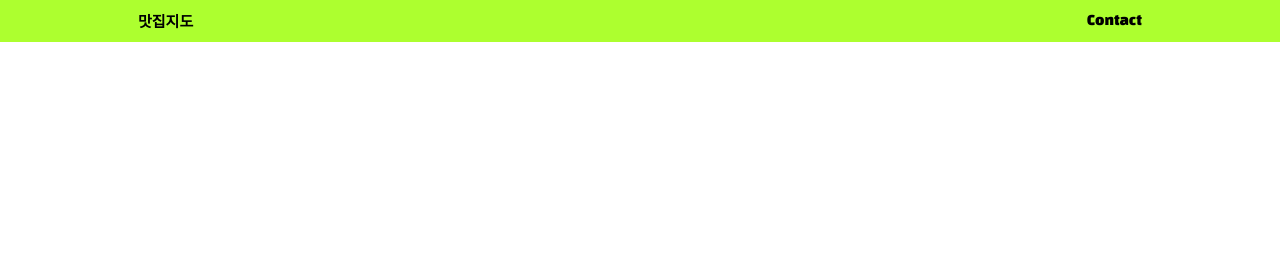
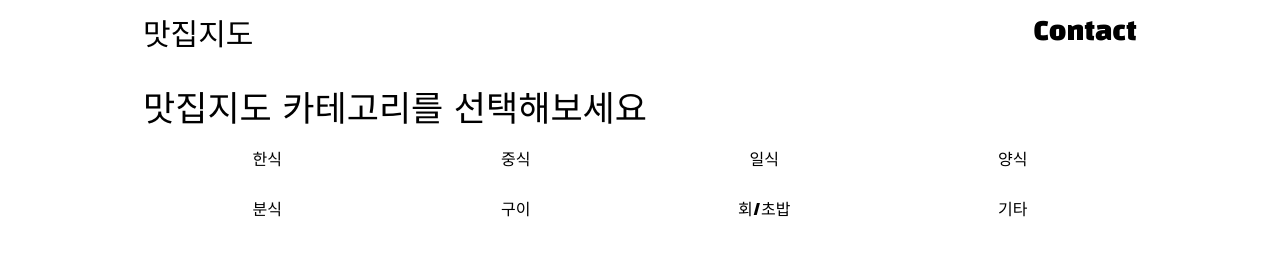
Before and after one commit to seongwoo83/desktop_reposit, a plain HTML site: page index.html in a window 1280 px wide. Drawn offline with Linux system fonts and the light colour scheme.

Commit message:
HTML : section divide

```diff
--- a/index.html
+++ b/index.html
@@ -16,5 +16,28 @@
             </div>
         </div>
     </nav>
+
+    <main>
+        <!-- 카테고리 -->
+        <section id="category">
+            <div class="inner">
+                <div class="category-container">
+                    <h2 class="category-title">맛집지도 카테고리를 선택해보세요</h2>
+                    <div class="category-list">
+                        <button class="category-item">한식</button>
+                        <button class="category-item">중식</button>
+                        <button class="category-item">일식</button>
+                        <button class="category-item">양식</button>
+                        <button class="category-item">분식</button>
+                        <button class="category-item">구이</button>
+                        <button class="category-item">회/초밥</button>
+                        <button class="category-item">기타</button>
+                    </div>
+                </div>
+            </div>
+        </section>
+        <!-- 카카오지도 -->
+        <div id="map"></div>
+    </main>
 </body>
 </html>
--- a/style.css
+++ b/style.css
@@ -7,27 +7,52 @@
     padding: 0;
     box-sizing: border-box;
   }
-
   html {
     /* font-family: 'Noto Sans KR', sans-serif; */
     font-family: 'Black Han Sans', sans-serif;
     font-size: 10px;
   }
-
-  nav{
-    background-color: greenyellow;
+  .inner{
+    padding: 0 1.5rem;
   }
   .nav-container{
-    padding: 1rem 1rem;
+    padding: 1rem 0;
     display: flex;
     justify-content: space-between;
     align-items: center;
 }
+  .nav-title{
+    font-size: 3rem;
+    font-weight: 500;
+}
   .nav-contact{
+    font-size: 2.5rem;
     border: none;
     background: none;
     font-family: inherit;
 }
+main{
+  margin-top: 1.5rem;
+}
+  .category-title{
+    font-size: 3.5rem;
+    font-weight: 500;
+  }
+  .category-item{
+    margin-right: -3px;
+    width: 25%;
+    height: 5rem;
+    background: none;
+    border: none;
+    font-family: inherit;
+    font-size: 1.6rem;
+  }
+
+  .category-item:hover{
+    color: darkgreen;
+    cursor: pointer;
+  }
+
 
 @media all and (min-width:1024px) {
   .inner{
```
